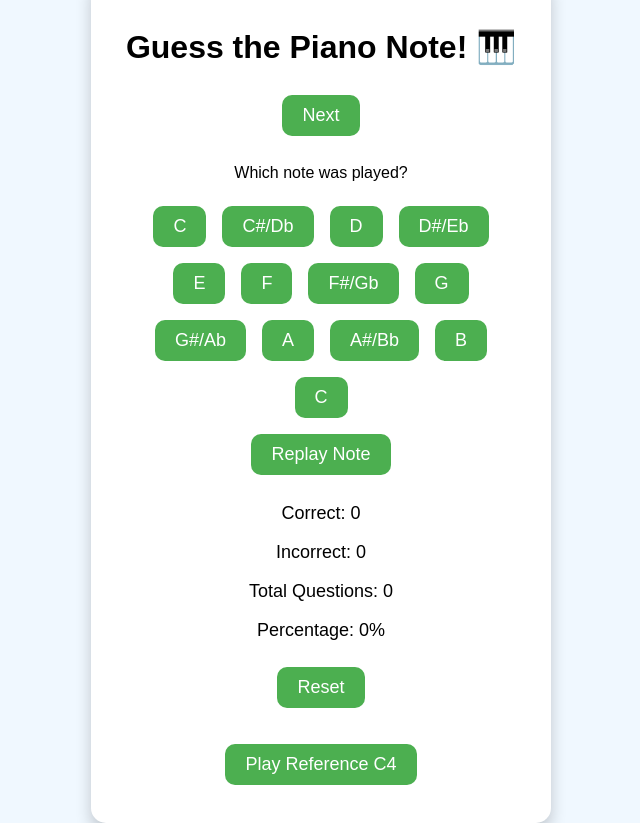
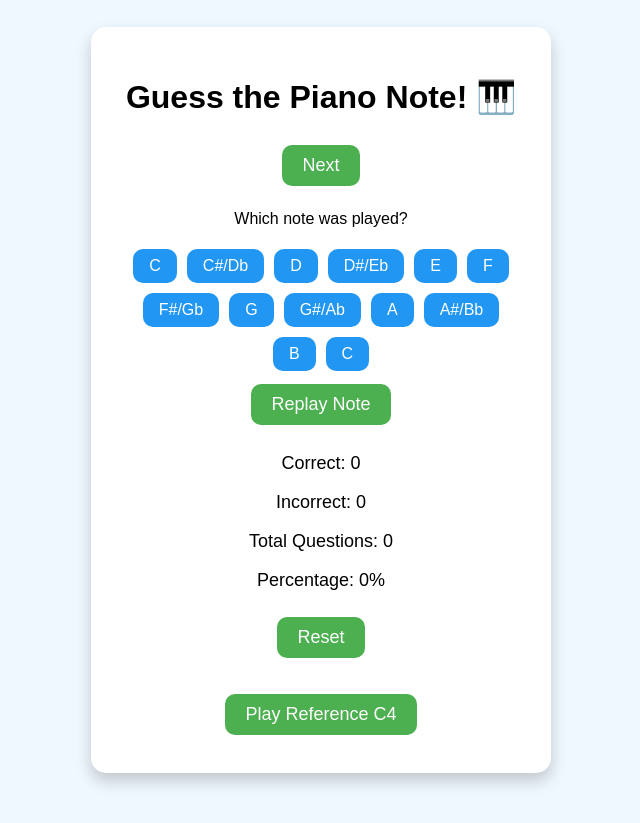
Before and after one commit to Bonzerelie/Relative-Pitch-Game, a plain HTML site: page index.html in a window 1280 px wide. Both pictures are taken after a click on the button "Start". Shown: the whole page, without its empty margins (319-959 px from the left). After the commit the page ends 800 px from the top, so only its background shows below. Drawn offline with Linux system fonts and the light colour scheme.

Commit message:
Update style.css

```diff
--- a/style.css
+++ b/style.css
@@ -37,11 +37,29 @@ button:hover {
   display: none;
 }
 
+#choices {
+  display: flex;
+  flex-wrap: wrap;
+  justify-content: center;
+  margin-top: 15px;
+}
+
+#choices button {
+  margin: 5px;
+  padding: 8px 16px;
+  font-size: 16px;
+  background-color: #2196F3;
+}
+
+#choices button:hover {
+  background-color: #1e88e5;
+}
+
 #result {
   margin-top: 20px;
   font-size: 20px;
   font-weight: bold;
-  white-space: pre-line; /* This makes \n behave like real line breaks! */
+  white-space: pre-line;
 }
 
 #score {
@@ -49,14 +67,6 @@ button:hover {
   font-size: 18px;
 }
 
-#nextBtn {
-  display: none;
-}
-
-#buttons {
-  margin-top: 20px;
-}
-
 #reference {
   margin-top: 20px;
 }
```
